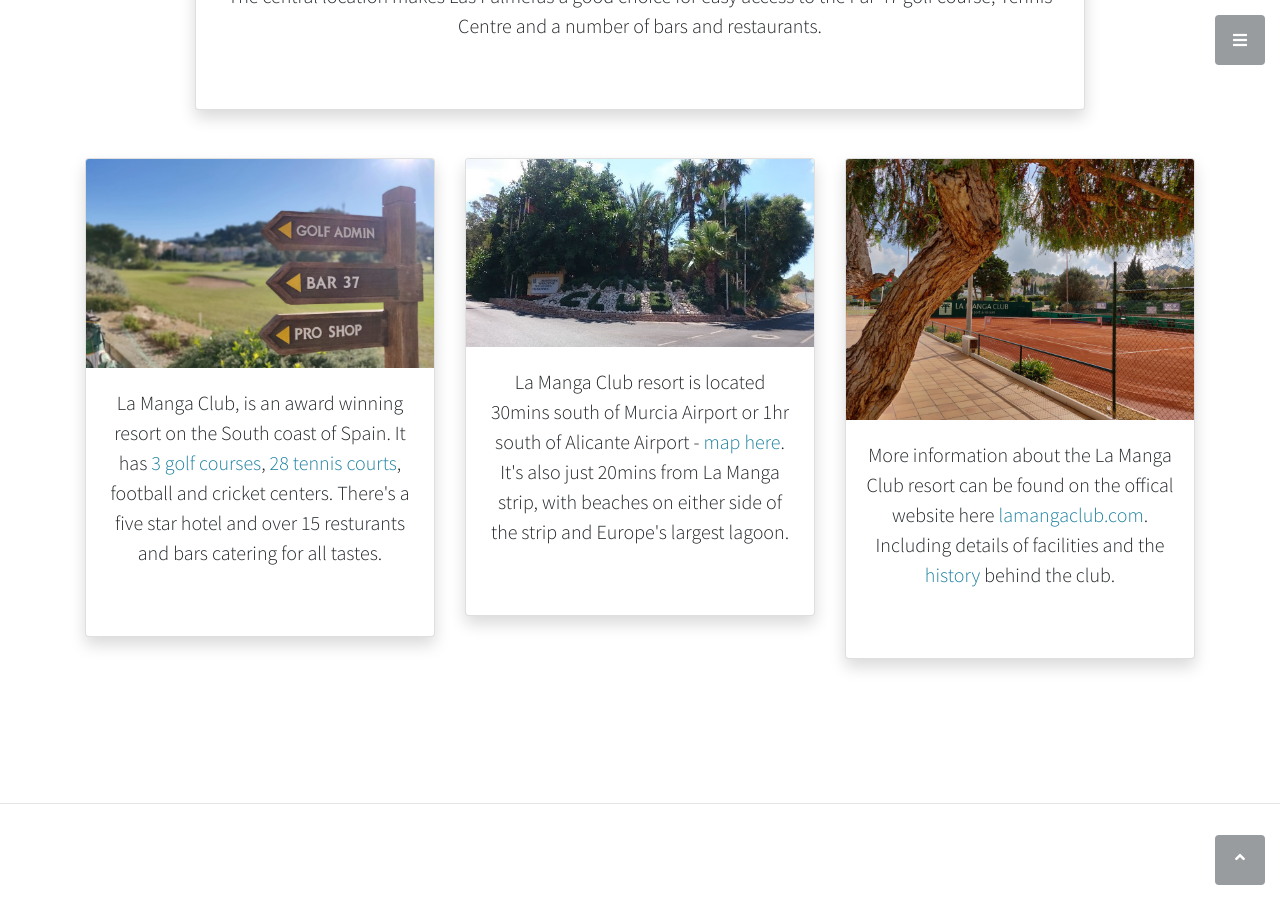
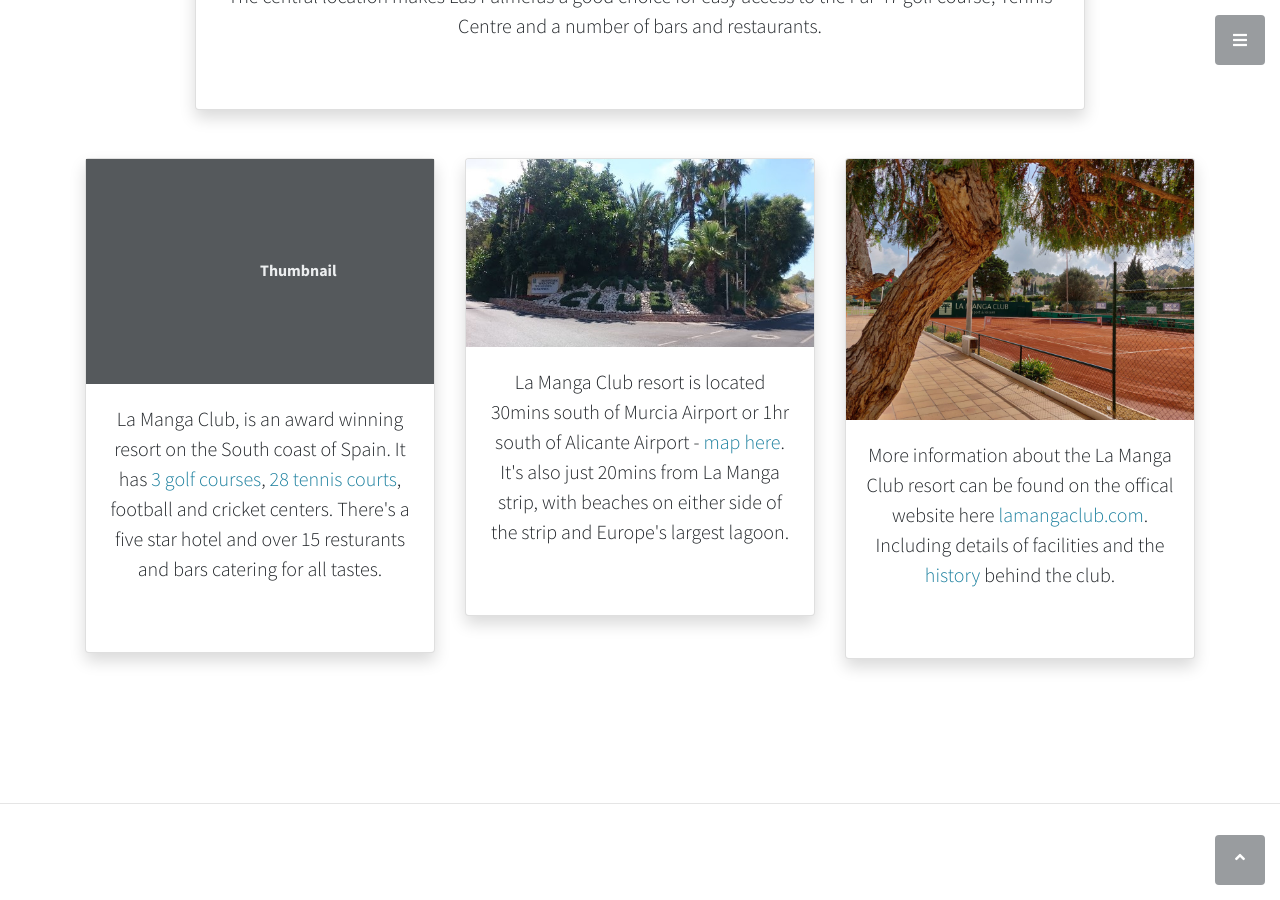
Before and after one commit to richsteer/richsteer.github.io, a Jekyll site: the page built from index.html, in a window 1280 px wide and 900 px high, scrolled down 2036 px. Built offline with Jekyll 4.4.1, drawn with Linux system fonts in a browser that asks for light colours.

Commit message:
added sample image code for 1 image

```diff
--- a/index.html
+++ b/index.html
@@ -35,11 +35,15 @@
             </div>
         </div>
     </div>
+
+
+
+
     <div class="container text-center py-5">
         <div class="row row-cols-1 row-cols-sm-2 row-cols-md-3 g-3">
             <div class="col">
                 <div class="card shadow">
-                    <img src="assets/img/la-manga-club-north-course-signpost.jpg" class="card-img-top" alt="..">
+                    <svg class="assets/img/la-manga-club-north-course-signpost.jpg" width="100%" height="225" xmlns="http://www.w3.org/2000/svg" role="img" aria-label="Placeholder: Thumbnail" preserveAspectRatio="xMidYMid slice" focusable="false"><title>Placeholder</title><rect width="100%" height="100%" fill="#55595c"></rect><text x="50%" y="50%" fill="#eceeef" dy=".3em">Thumbnail</text></svg>
                     <div class="card-body">
                         <!--<h5 class="card-title">Card title</h5>-->
                         <p class="lead mb-5">La Manga Club, is an award winning resort on the South coast of Spain. It has <a href="https://lamangaclub.com/en/sports/golf" class="link-primary" target="_blank">3 golf courses</a>, <a href="https://lamangaclub.com/en/sports/tennis" class="link-primary" target="_blank">28 tennis courts</a>, football and cricket centers. There's a five star hotel and over 15 resturants and bars catering for all tastes.</p>
```
